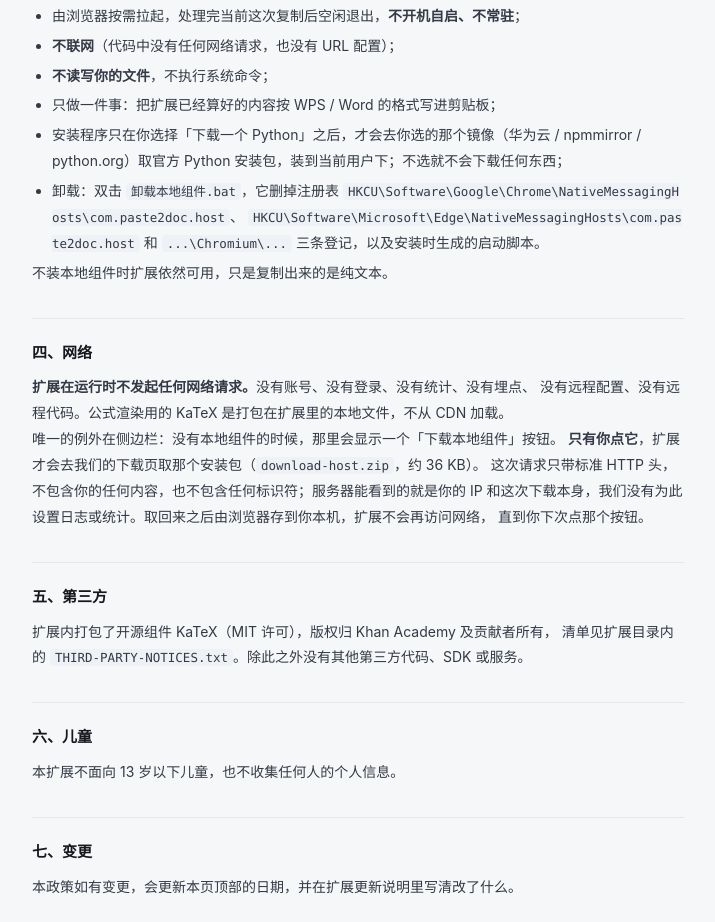
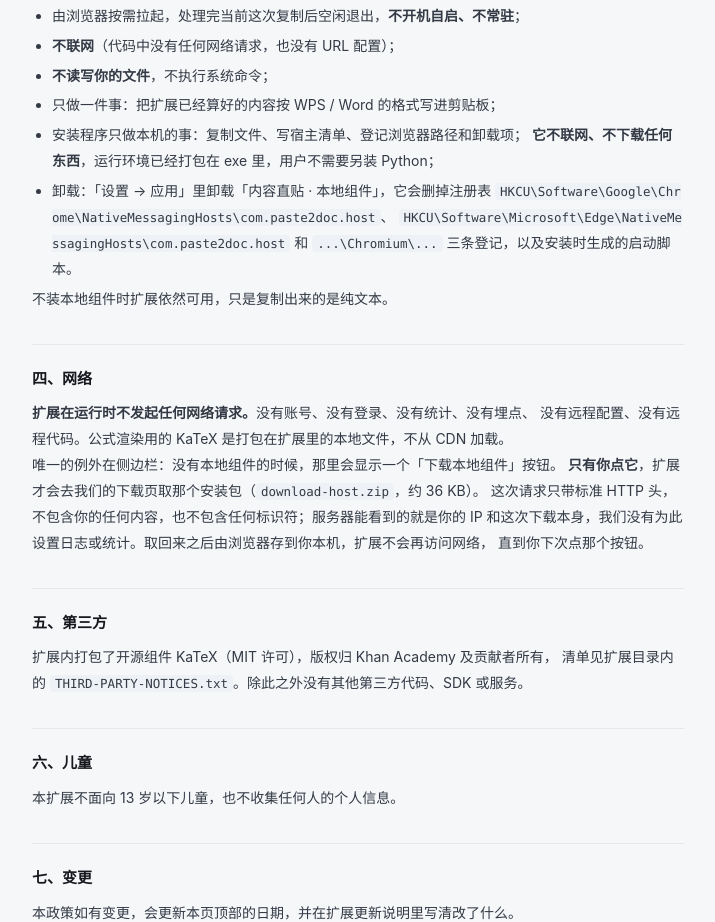
Before and after one commit to xuanyuan121/paste2doc, a plain HTML site: page privacy.html in a window 1280 px wide. Shown: the part 862-1784 px from the top of the page, without its empty margins (282-997 px from the left). Drawn offline with Linux system fonts and the light colour scheme.

Commit message:
pages: privacy.html

```diff
--- a/privacy.html
+++ b/privacy.html
@@ -66,9 +66,9 @@
     <li><b>不联网</b>（代码中没有任何网络请求，也没有 URL 配置）；</li>
     <li><b>不读写你的文件</b>，不执行系统命令；</li>
     <li>只做一件事：把扩展已经算好的内容按 WPS / Word 的格式写进剪贴板；</li>
-    <li>安装程序只在你选择「下载一个 Python」之后，才会去你选的那个镜像（华为云 / npmmirror /
-      python.org）取官方 Python 安装包，装到当前用户下；不选就不会下载任何东西；</li>
-    <li>卸载：双击 <code>卸载本地组件.bat</code>，它删掉注册表
+    <li>安装程序只做本机的事：复制文件、写宿主清单、登记浏览器路径和卸载项；
+      <b>它不联网、不下载任何东西</b>，运行环境已经打包在 exe 里，用户不需要另装 Python；</li>
+    <li>卸载：「设置 → 应用」里卸载「内容直贴 · 本地组件」，它会删掉注册表
       <code>HKCU\Software\Google\Chrome\NativeMessagingHosts\com.paste2doc.host</code>、
       <code>HKCU\Software\Microsoft\Edge\NativeMessagingHosts\com.paste2doc.host</code> 和
       <code>...\Chromium\...</code> 三条登记，以及安装时生成的启动脚本。</li>
```
